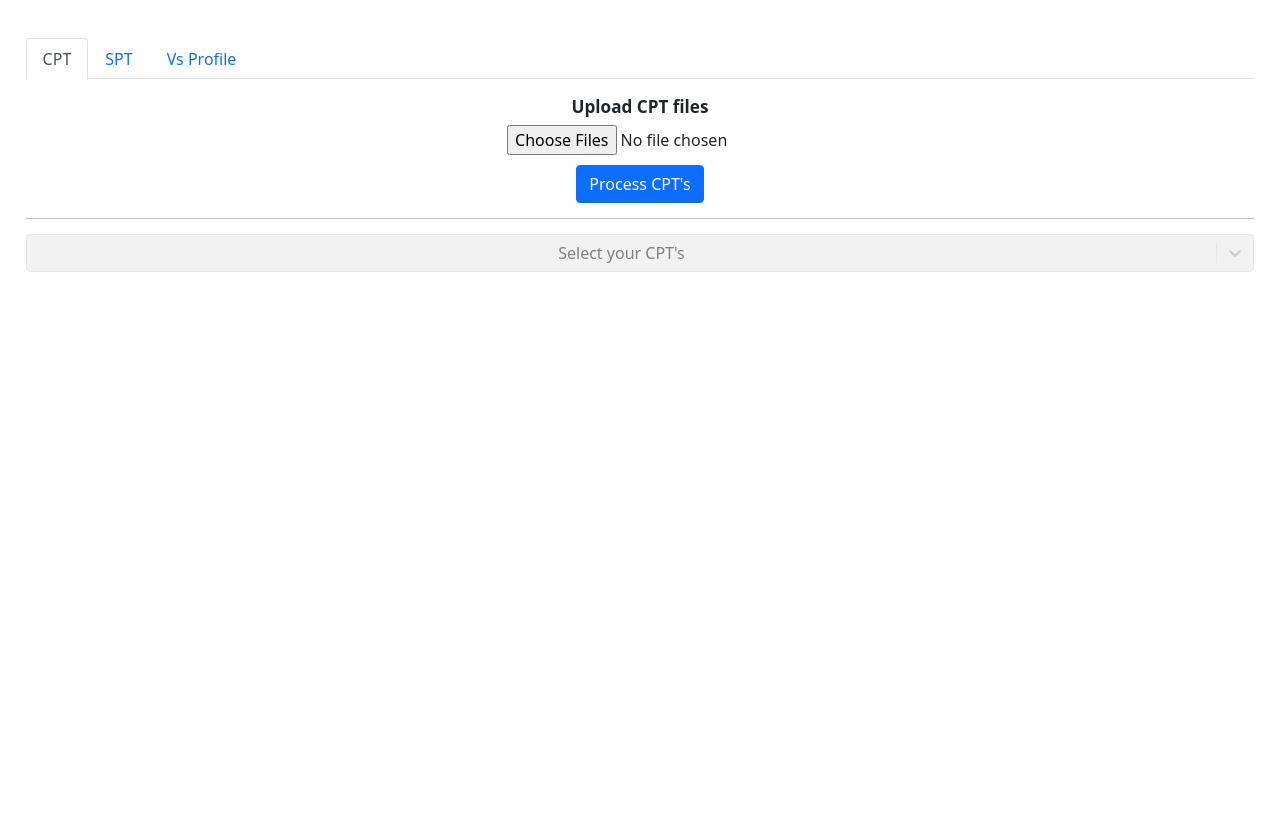
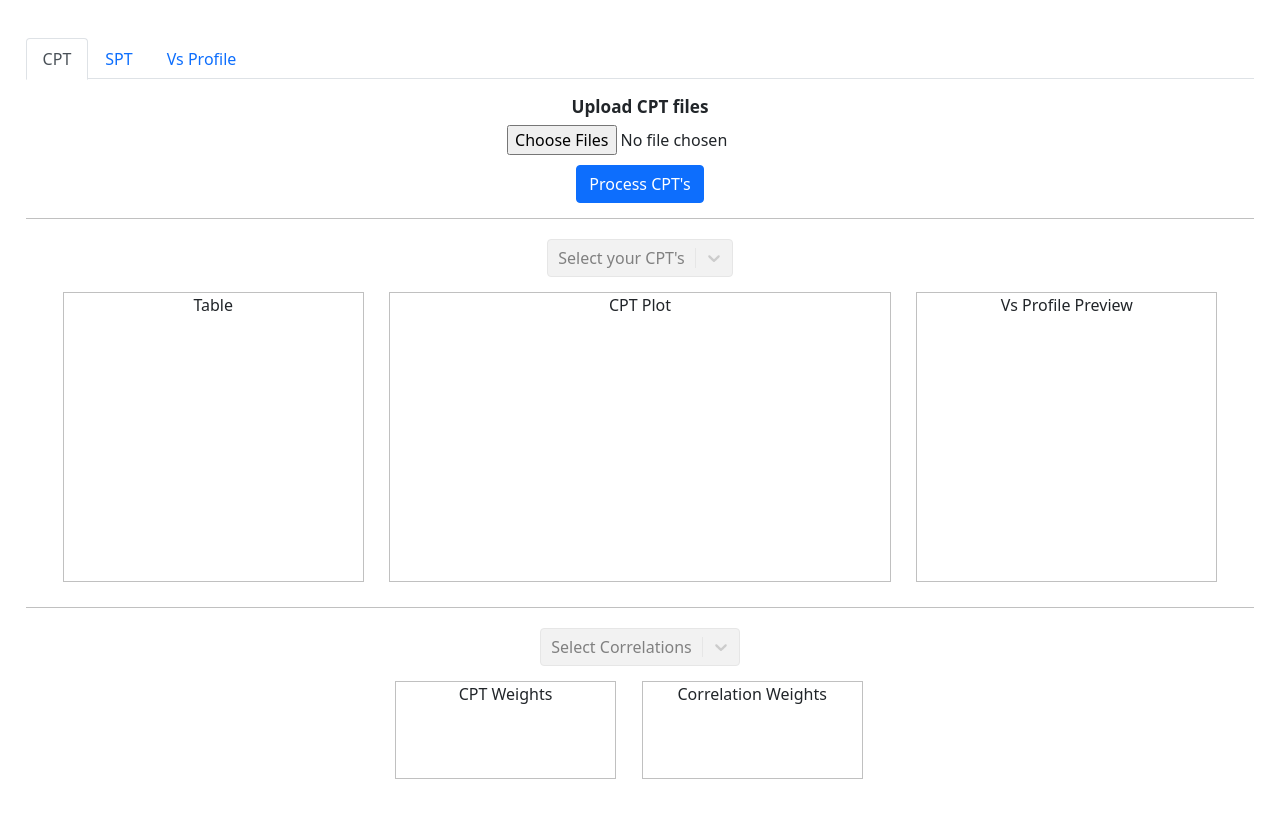
Before and after one commit to ucgmsim/Vs30, a React (Create React App) app in the folder VsViewer/frontend/: page / in a window 1280 px wide. Shown: the top 818 px of the page. Built offline with nearby package versions, Linux system fonts and the light colour scheme; no server answers.

Commit message:
Panels positioning

```diff
--- a/VsViewer/frontend/src/assets/App.css
+++ b/VsViewer/frontend/src/assets/App.css
@@ -1,7 +1,7 @@
 .App {
   text-align: center;
   min-height: 42vw;
-  margin-top: 3%;
-  margin-left: 2%;
-  margin-right: 2%;
+  padding-top: 3%;
+  padding-left: 2%;
+  padding-right: 2%;
 }
--- a/VsViewer/frontend/src/assets/cpt.css
+++ b/VsViewer/frontend/src/assets/cpt.css
@@ -21,7 +21,7 @@
 .form-file-input {
     margin-top: 5px;
     margin-bottom: 5px;
-    padding-left: 15%;
+    margin-left: 15%;
 }
 
 .form-section-title {
@@ -29,3 +29,51 @@
     margin-top: 10px;
     font-weight: 700;
 }
+
+.select-cpt {
+    padding-top: 5px;
+    display: flex;
+    flex-direction: column;
+    align-items: center;
+}
+
+.temp {
+    border: 1px solid silver;
+}
+
+.cpt-data {
+    padding-top: 15px;
+    padding-bottom: 15px;
+    padding-left: 4%;
+    height: 25vw;
+}
+
+.cpt-table {
+    margin-right: 1vw;
+}
+
+.cpt-plot {
+    margin-left: 1vw;
+    margin-right: 1vw;
+}
+
+.vs-preview-plot {
+    margin-left: 1vw;
+}
+
+.weights {
+    padding-top: 15px;
+    padding-bottom: 15px;
+    padding-left: 30%;
+    height: 10vw;
+}
+
+.cpt-weights {
+    margin-left: 1vw;
+    margin-right: 1vw;
+}
+
+.cor-weights {
+    margin-left: 1vw;
+    margin-right: 1vw;
+}
--- a/VsViewer/frontend/src/components/CPT.js
+++ b/VsViewer/frontend/src/components/CPT.js
@@ -3,6 +3,7 @@ import Select from "react-select";
 
 import { GlobalContext } from "context";
 import * as CONSTANTS from "Constants";
+
 import "assets/cpt.css";
 
 const CPT = () => {
@@ -27,8 +28,14 @@ const CPT = () => {
     await fetch(CONSTANTS.VS_API_URL + CONSTANTS.CREATE_CPTS_ENDPOINT, requestOptions)
       .then(async (response) => {
         const responseData = await response.json();
-        console.log(responseData);
         setCPTData(responseData);
+        // Set CPT Select Dropdown
+        let tempOptionArray = [];
+        for (const key of Object.keys(responseData)) {
+          tempOptionArray.push({value:responseData[key], label:responseData[key]["name"]});
+        }
+
+        setCPTOptions(tempOptionArray);
     });
     setLoading(false);
   }
@@ -41,12 +48,27 @@ const CPT = () => {
         <button disabled={loading} className="form btn btn-primary" onClick={() => sendRequest()}>Process CPT's</button>
       </div>
       <div className="hr"></div>
-      <div>
-        <Select
-          placeholder="Select your CPT's"
-          options={cptData.map((option, index) => {option.name})}
-          isDisabled={cptData.length === 0}
-        ></Select>
+      <Select
+        className="select-cpt"
+        placeholder="Select your CPT's"
+        options={cptOptions}
+        isDisabled={cptOptions.length === 0}
+      ></Select>
+      <div className="row three-column-row cpt-data">
+        <div className="temp col-3 cpt-table">Table</div>
+        <div className="temp col-5 cpt-plot">CPT Plot</div>
+        <div className="temp col-3 vs-preview-plot">Vs Profile Preview</div>
+      </div>
+      <div className="hr"></div>
+      <Select
+        className="select-cpt"
+        placeholder="Select Correlations"
+        options={cptOptions}
+        isDisabled={cptOptions.length === 0}
+      ></Select>
+      <div className="row two-column-row weights">
+        <div className="temp col-3 cpt-weights">CPT Weights</div>
+        <div className="temp col-3 cor-weights">Correlation Weights</div>
       </div>
     </div>
 
```
